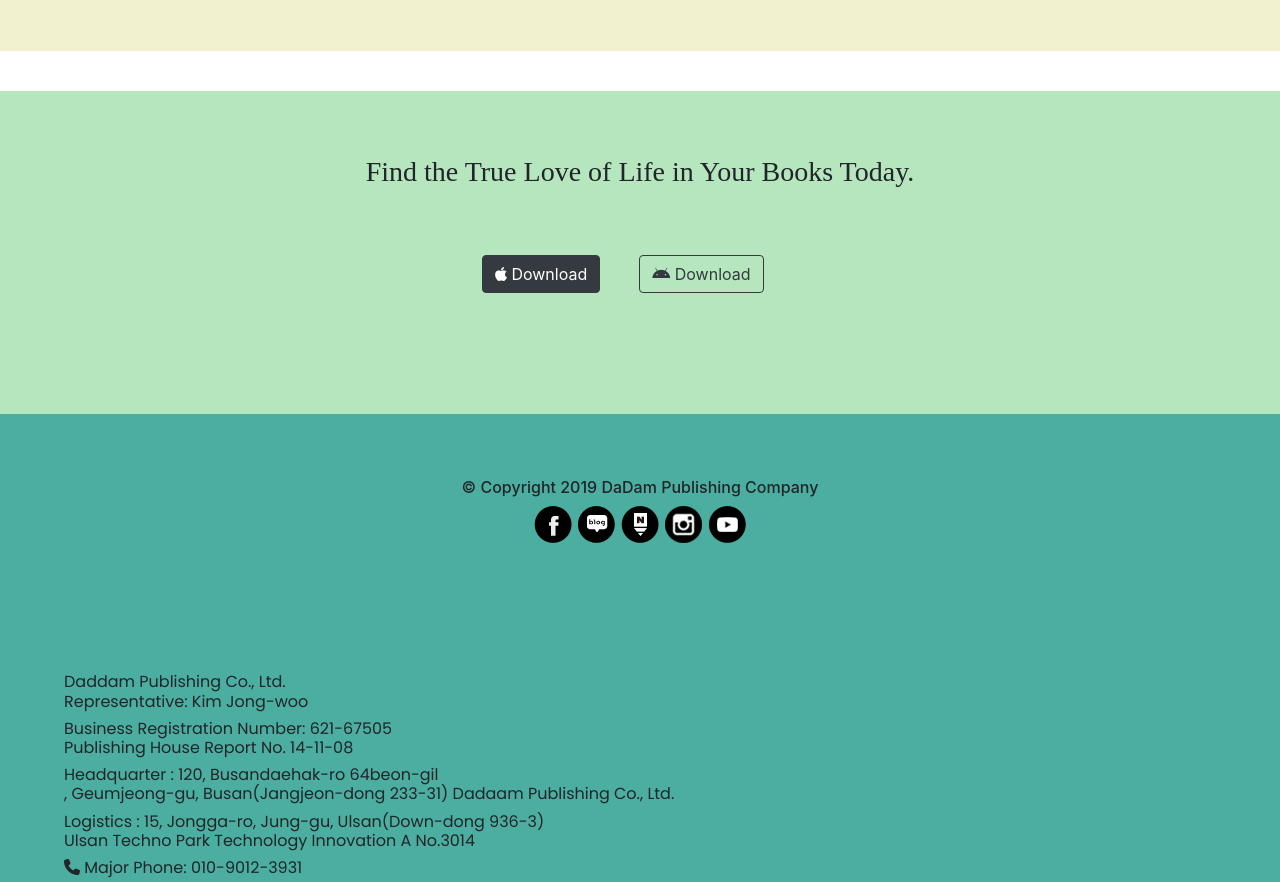
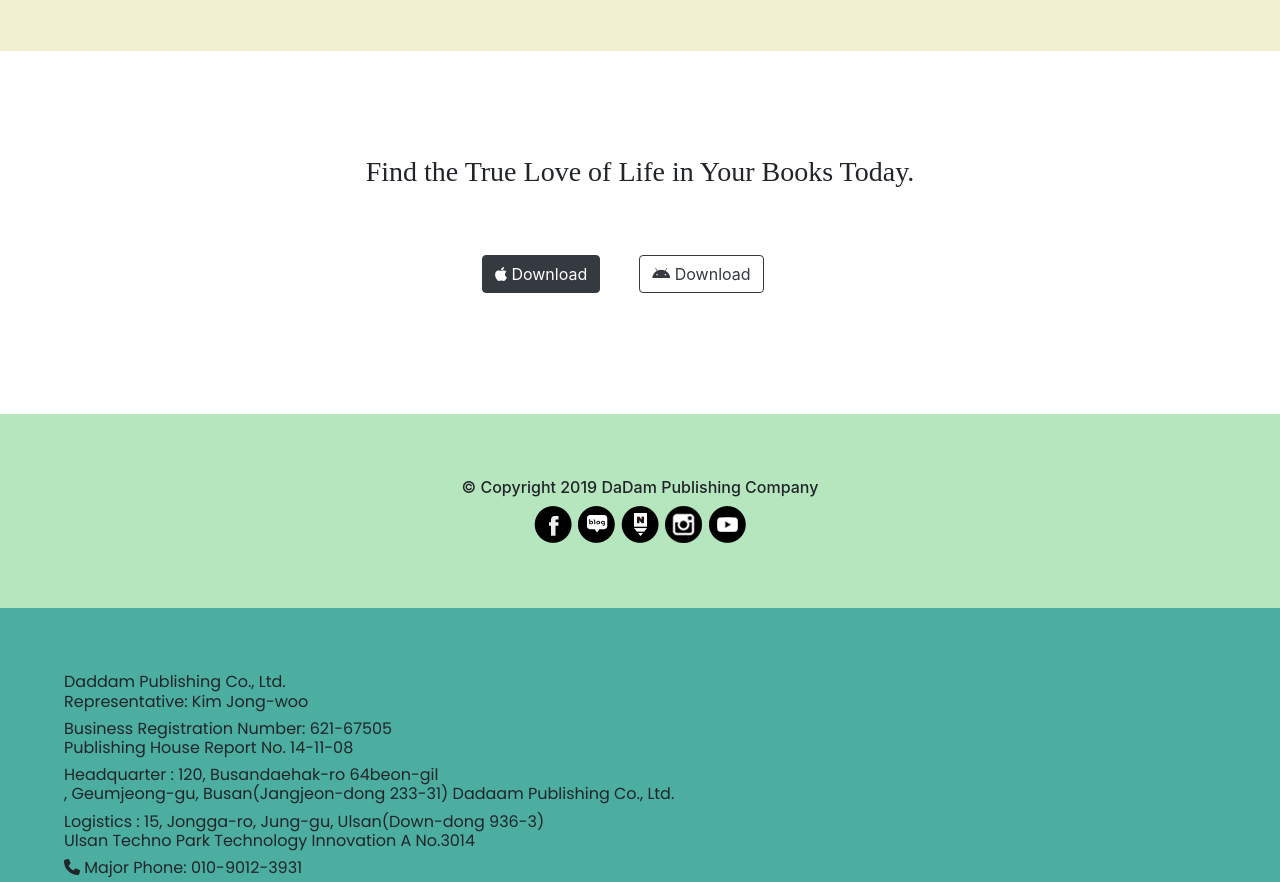
Before and after one commit to dadampublisher/cv, a plain HTML site: page index.html in a window 1280 px wide. Shown: the part 3274-4156 px from the top of the page. Drawn offline with nearby package versions, Linux system fonts and the light colour scheme; a web font is replaced by a local one.

Commit message:
Add files via upload

```diff
--- a/css/styles.css
+++ b/css/styles.css
@@ -72,14 +72,14 @@ p {
 
 /* Call to Action */
 #cta {
-  background-color: #b6e6bd;
+  background-color: #fff;
   text-align: center;
   padding: 5%;
 }
 
 /* Footer */
 #footer {
-  background-color: #4baea0;
+  background-color: #b6e6bd;
   text-align: center;
   padding: 5%;
 }
```
